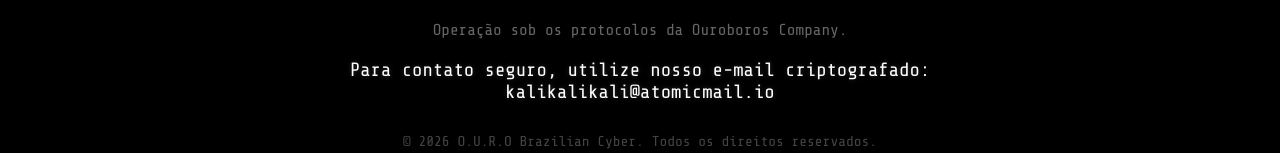
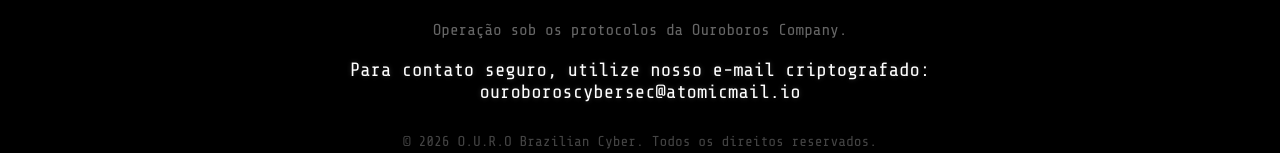
Before and after one commit to OUROBOROs-COMPANY/ouroboros-site, a plain HTML site: page index.html in a window 1280 px wide. Shown: the part 2624-2777 px from the top of the page. Drawn offline with nearby package versions, Linux system fonts and the light colour scheme.

Commit message:
Update contact email in footer
OURO

```diff
--- a/index.html
+++ b/index.html
@@ -82,7 +82,7 @@
     <footer id="contato">
         <img src="assets/logo.png" alt="O.U.R.O" class="footer-logo">
         <p>Operação sob os protocolos da Ouroboros Company.</p>
-        <p class="highlight">Para contato seguro, utilize nosso e-mail criptografado: <br> kalikalikali@atomicmail.io</p>
+        <p class="highlight">Para contato seguro, utilize nosso e-mail criptografado: <br> ouroboroscybersec@atomicmail.io</p>
         <p class="copyright">&copy; 2026 O.U.R.O Brazilian Cyber. Todos os direitos reservados.</p>
     </footer>
     <!-- ... final do footer ... -->
```
